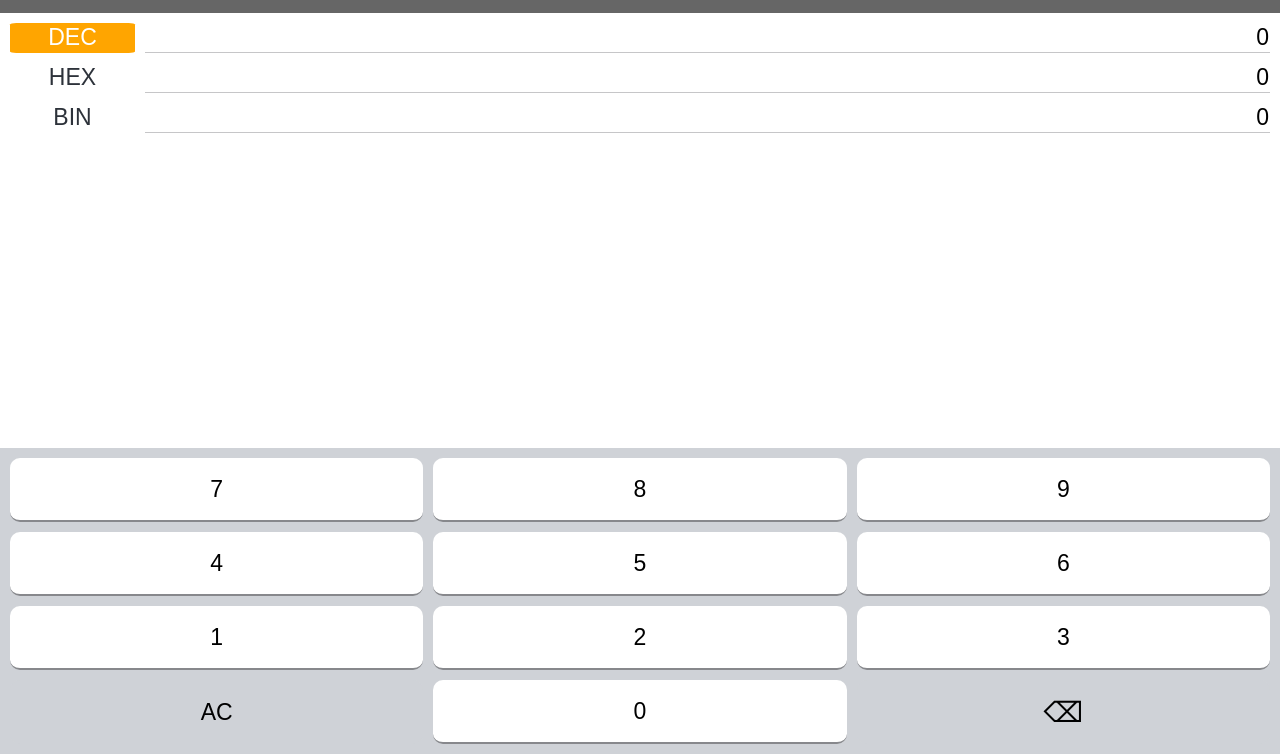
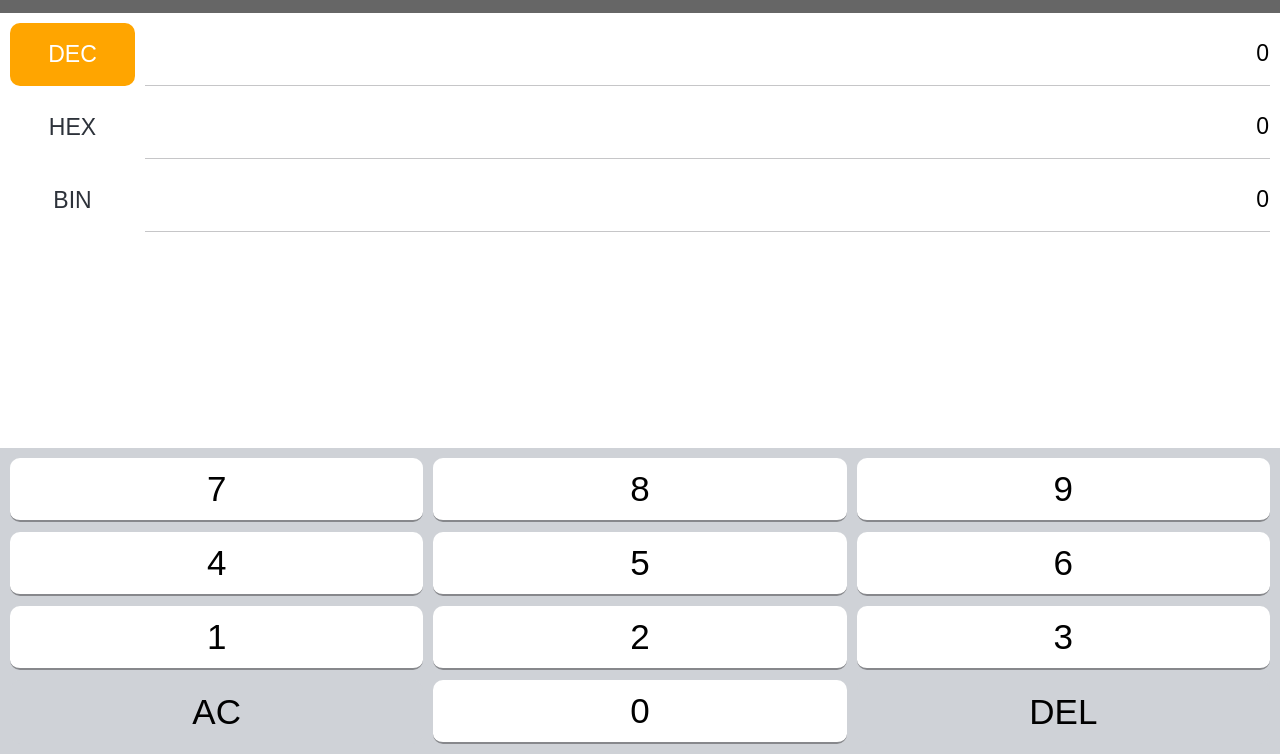
Before and after one commit to vulpes-vulpeos/Numeral-system-converter, a plain HTML site: page index.html in a window 1280 px wide. Shown: the part 46-800 px from the top of the page. Drawn offline with Linux system fonts and the light colour scheme.

Commit message:
Update index.html

```diff
--- a/index.html
+++ b/index.html
@@ -70,7 +70,7 @@
 				= "<tr><td class=\"button\" width=\"50%\" onclick=\"key_press('0')\">0</td>"
 				+ "<td class=\"button\" width=\"50%\" onclick=\"key_press(\'1\')\">1</td></tr>"
 				+ "<tr><td class=\"button button_ac\" onclick=\"reset_fileds()\">AC</td>"
-				+ "<td class=\"button button_del\" onclick=\"key_press(\'DEL\')\">⌫</td></tr>";
+				+ "<td class=\"button button_del\" onclick=\"key_press(\'DEL\')\">DEL</td></tr>";
 				document.getElementById("keypad").innerHTML = bin_keypad;
 				break;
 			case 10:
@@ -86,7 +86,7 @@
 				+ "<td class=\"button\" onclick=\"key_press(3)\">3</td></tr>"
 				+ "<tr><td class=\"button button_ac\" onclick=\"reset_fileds()\">AC</td>"
 				+ "<td class=\"button\" onclick=\"key_press(0)\">0</td>"
-				+ "<td class=\"button button_del\" onclick=\"key_press('DEL')\">⌫</td></tr>";
+				+ "<td class=\"button button_del\" onclick=\"key_press('DEL')\">DEL</td></tr>";
 				document.getElementById("keypad").innerHTML = dec_keypad;
 				break;
 			case 16:
@@ -108,7 +108,7 @@
 				+ "<td class=\"button\" onclick=\"key_press(3)\">3</td></tr>"
 				+ "<tr><td class=\"button button_ac\" onclick=\"reset_fileds()\">AC</td>"
 				+ "<td class=\"button\" onclick=\"key_press(0)\">0</td>"
-				+ "<td class=\"button button_del\" onclick=\"key_press('DEL')\">⌫</td></tr>";
+				+ "<td class=\"button button_del\" onclick=\"key_press('DEL')\">DEL</td></tr>";
 				document.getElementById("keypad").innerHTML = hex_keypad;
 				break;
 		}
@@ -194,6 +194,8 @@
 		color: #000000;
 		border: 0px solid #C6C6C8;
 		border-bottom-width: 1px;
+
+		height: 60px;
 	}
 
 	.active_row {
@@ -204,7 +206,7 @@
 
 		background: orange;
 		width: 10%;
-		border-radius: 5%;
+		border-radius: 10px;
 	}
 
 	.unactive_row {
@@ -222,7 +224,7 @@
 
 	.button {
 		font-family: arial;
-		font-size: 23px;
+		font-size: 35px;
 		color: black;
 		text-align: center;
 
@@ -242,7 +244,6 @@
 	}
 
 	.button_del {
-		font-size: 28px;
 		color: black;
 		background: #CFD2D7;
 		border-bottom: 0px;
```
